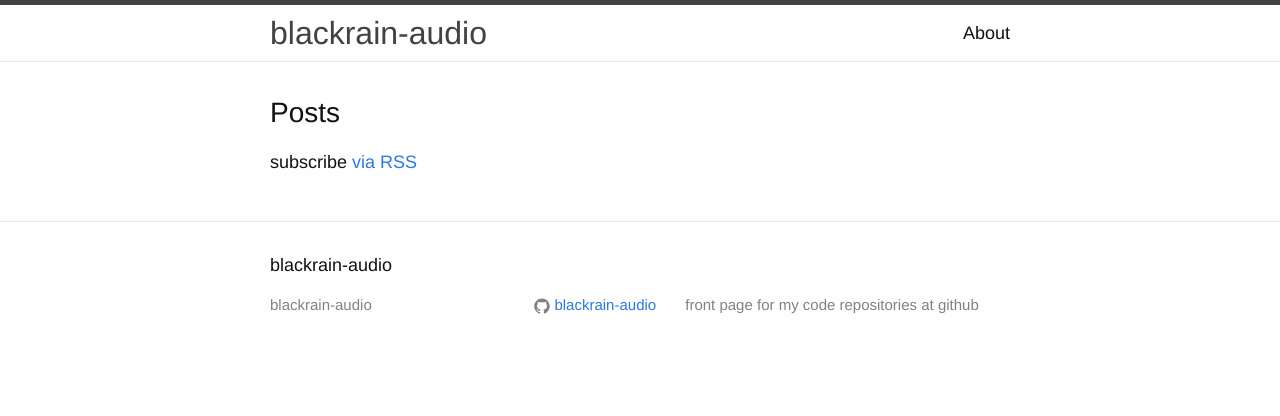
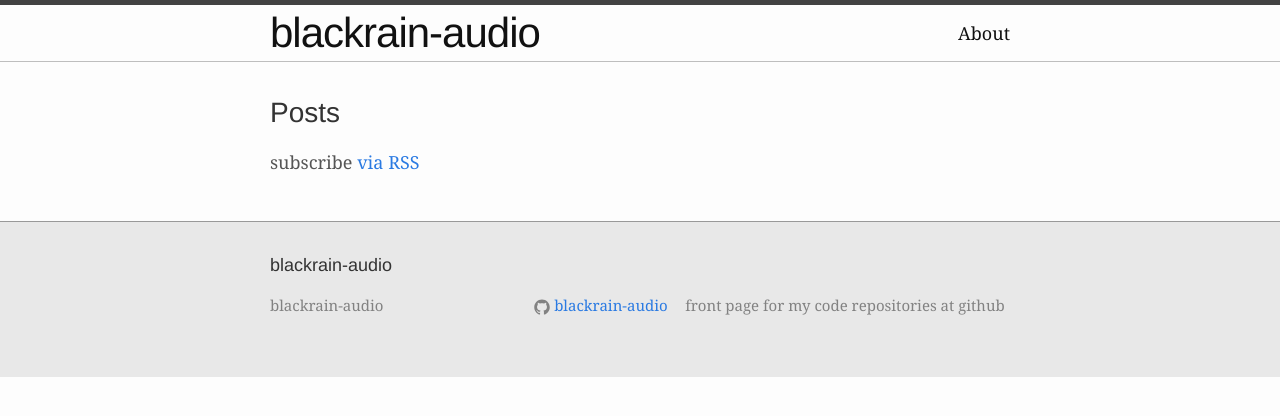
Before and after one commit to blackrain-audio/blackrain-audio.github.io, a Jekyll site: the page built from index.html, in a window 1280 px wide. Shown: the top 416 px of the page. Built offline with Jekyll 4.4.1, drawn with Linux system fonts in a browser that asks for light colours.

Commit message:
style mods

```diff
--- a/_includes/footer.html
+++ b/_includes/footer.html
@@ -28,6 +28,20 @@
           </li>
           {% endif %}
 
+          {% if site.bitbucket_username %}
+          <li>
+            <a href="https://{{ site.bitbucket_username }}.bitbucket.org">
+              <span class="icon  icon--bitbucket">
+                <svg viewBox="0 0 2048 2048">
+                  <path fill="#828282" d="M1135 987q8 63-50.5 101t-111.5 6q-39-17-53.5-58t-.5-82 52-58q36-18 72.5-12t64 35.5 27.5 67.5zm111-21q-14-107-113-164t-197-13q-63 28-100.5 88.5t-34.5 129.5q4 91 77.5 155t165.5 56q91-8 152-84t50-168zm239-542q-20-27-56-44.5t-58-22-71-12.5q-291-47-566 2-43 7-66 12t-55 22-50 43q30 28 76 45.5t73.5 22 87.5 11.5q228 29 448 1 63-8 89.5-12t72.5-21.5 75-46.5zm57 1035q-8 26-15.5 76.5t-14 84-28.5 70-58 56.5q-86 48-189.5 71.5t-202 22-201.5-18.5q-46-8-81.5-18t-76.5-27-73-43.5-52-61.5q-25-96-57-292l6-16 18-9q223 148 506.5 148t507.5-148q21 6 24 23t-5 45-8 37zm181-961q-26 167-111 655-5 30-27 56t-43.5 40-54.5 31q-252 126-610 88-248-27-394-139-15-12-25.5-26.5t-17-35-9-34-6-39.5-5.5-35q-9-50-26.5-150t-28-161.5-23.5-147.5-22-158q3-26 17.5-48.5t31.5-37.5 45-30 46-22.5 48-18.5q125-46 313-64 379-37 676 50 155 46 215 122 16 20 16.5 51t-5.5 54z"/>
+                </svg>
+              </span>
+
+              <span class="username">{{ site.bitbucket_username }}</span>
+            </a>
+          </li>
+          {% endif %}
+
           {% if site.twitter_username %}
           <li>
             <a href="https://twitter.com/{{ site.twitter_username }}">
--- a/_sass/_base.scss
+++ b/_sass/_base.scss
@@ -8,6 +8,16 @@ dl, dd, ol, ul, figure {
     padding: 0;
 }
 
+h1, .h1,
+h2, .h2,
+h3, .h3,
+h4, .h4,
+h5, .h5,
+h6, .h6 {
+  font-family: $heading-font-family;
+  font-weight: normal;
+  color: #333;
+}
 
 
 /**
@@ -21,6 +31,12 @@ body {
     color: $text-color;
     background-color: $background-color;
     -webkit-text-size-adjust: 100%;
+
+//    background-image: url("/assets/andre_k-moon-01.png");
+//    background-position: left top;
+//    background-repeat: no-repeat;
+
+    margin-top: 0px;
 }
 
 
@@ -83,6 +99,8 @@ h1, h2, h3, h4, h5, h6 {
     font-weight: 300;
 }
 
+
+
 /**
  * Links
  */
@@ -95,8 +113,8 @@ a {
     }
 
     &:hover {
-        color: $text-color;
-    //    text-decoration: underline;
+        color: $brand-color;
+        text-decoration: underline;
     }
 }
 
--- a/_sass/_layout.scss
+++ b/_sass/_layout.scss
@@ -3,25 +3,29 @@
  */
 .site-header {
     border-top: 5px solid $grey-color-dark;
-    border-bottom: 1px solid $grey-color-light;
+    border-bottom: 1px solid #bebebe;
     min-height: 56px;
-
-    //background-color: #dfdfdf;
 
     // Positioning context for the mobile navigation icon
     position: relative;
 }
 
 .site-title {
-    font-size: 32px;
+    font-family: $heading-font-family;
+    font-size: $site-title-font-size;
     line-height: 56px;
-    letter-spacing: 0px;
+    letter-spacing: -1px;
     margin-bottom: 0;
     float: left;
+    color: $title-color;
 
     &,
     &:visited {
-        color: $grey-color-dark;
+        color: $title-color;
+    }
+    &:hover {
+        color: $title-color;
+        text-decoration: none;
     }
 }
 
@@ -34,7 +38,7 @@
     }
 
     .page-link {
-        color: $text-color;
+        color: $title-color;
         line-height: $base-line-height;
 
         // Gaps between nav items, but not on the first one
@@ -94,7 +98,8 @@
  * Site footer
  */
 .site-footer {
-    border-top: 1px solid $grey-color-light;
+    background-color: $grey-color-light2;
+    border-top: 1px solid #999; //$grey-color-light;
     padding: $spacing-unit 0;
 }
 
@@ -168,7 +173,7 @@
 }
 
 .page-heading {
-    font-size: 28px;
+    font-size: $page-heading-font-size;
 }
 
 .post-list {
@@ -178,21 +183,17 @@
     > li {
         margin-bottom: $spacing-unit;
     }
-
-    hr {
-       color:#fefefe;
-    }
 }
 
 .post-meta {
-    font-size: $small-font-size;
     color: $grey-color;
 }
 
 .post-link {
     display: block;
-    font-size: 24px;
+    font-size: $post-link-font-size;
 }
+
 
 
 /**
@@ -203,12 +204,12 @@
 }
 
 .post-title {
-    font-size: 28px;
+    font-size: $post-title-size;
     letter-spacing: -1px;
     line-height: 1;
 
     @include media-query($on-laptop) {
-        font-size: 32px;
+        font-size: 36px;
     }
 }
 
@@ -216,7 +217,7 @@
     margin-bottom: $spacing-unit;
 
     h2 {
-        font-size: 28px;
+        font-size: $post-content-h2;
 
         @include media-query($on-laptop) {
             font-size: 28px;
@@ -224,7 +225,7 @@
     }
 
     h3 {
-        font-size: 22px;
+        font-size: $post-content-h3;
 
         @include media-query($on-laptop) {
             font-size: 22px;
@@ -232,11 +233,10 @@
     }
 
     h4 {
-        font-size: 20px;
+        font-size: $post-content-h4;
 
         @include media-query($on-laptop) {
             font-size: 18px;
         }
     }
-
 }
--- a/css/main.scss
+++ b/css/main.scss
@@ -6,26 +6,41 @@
 
 
 // Our variables
-$base-font-family: "Helvetica Neue", Helvetica, Arial, sans-serif;
-$base-font-size:   18px;
-$small-font-size:  $base-font-size * 0.875;
-$base-line-height: 1.5;
+//$base-font-family:      Helvetica, Arial, sans-serif;
+$base-font-family:        Georgia, "Times New Roman", Times, serif;
+$base-font-size:          18px;
+$small-font-size:         $base-font-size * 0.875;
+$base-line-height:        1.5;
 
-$spacing-unit:     30px;
+$site-title-font-size:    42px;
 
-$text-color:       #111;
-$background-color: #fefefe;
-$brand-color:      #2a7ae2;
+$heading-font-family:     "Helvetica Neue", Helvetica, Arial, sans-serif;
 
-$grey-color:       #828282;
-$grey-color-light: lighten($grey-color, 40%);
-$grey-color-dark:  darken($grey-color, 25%);
+$post-title-size:         42px;
+$post-content-h2:         32px;
+$post-content-h3:         26px;
+$post-content-h4:         20px;
+
+$page-heading-font-size:  28px;
+$post-link-font-size:     24px;
+
+$spacing-unit:            30px;
+
+$title-color:             #111;
+$text-color:              #555;
+$background-color:        #fdfdfd;
+$brand-color:             #2a7ae2;
+
+$grey-color:              #828282;
+$grey-color-light:        lighten($grey-color, 40%);
+$grey-color-light2:       lighten($grey-color, 40%);
+$grey-color-dark:         darken($grey-color, 25%);
 
 // Width of the content area
-$content-width:    800px;
+$content-width:           800px;
 
-$on-palm:          600px;
-$on-laptop:        800px;
+$on-palm:                 600px;
+$on-laptop:               800px;
 
 
 
--- a/index.html
+++ b/index.html
@@ -9,18 +9,24 @@ layout: default
   <ul class="post-list">
     {% for post in site.posts %}
       <li>
+        <span class="post-meta">{{ post.date | date: "%b %-d, %Y" }}</span>
+
         <h2>
           <a class="post-link" href="{{ post.url | prepend: site.baseurl }}">{{ post.title }}</a>
         </h2>
-
-        <span class="post-meta">{{ post.date | date: "%b %-d, %Y" }}</span>
-
-	{{ post.excerpt }}
-
+        {{ post.excerpt  }}
+        <p><a href="{{ post.url | prepend: site.baseurl }}">more...</a></p>
+        <p>Categories:
+        {% for category in post.categories %}
+          <code>{{ category }}</code>
+        {% endfor %}
+        <br>
+        Tags:
+        {% for tag in post.tags %}
+          <code>{{ tag }}</code>
+        {% endfor %}
+        </p>
       </li>
-
-      <hr>
-
     {% endfor %}
   </ul>
 
```
